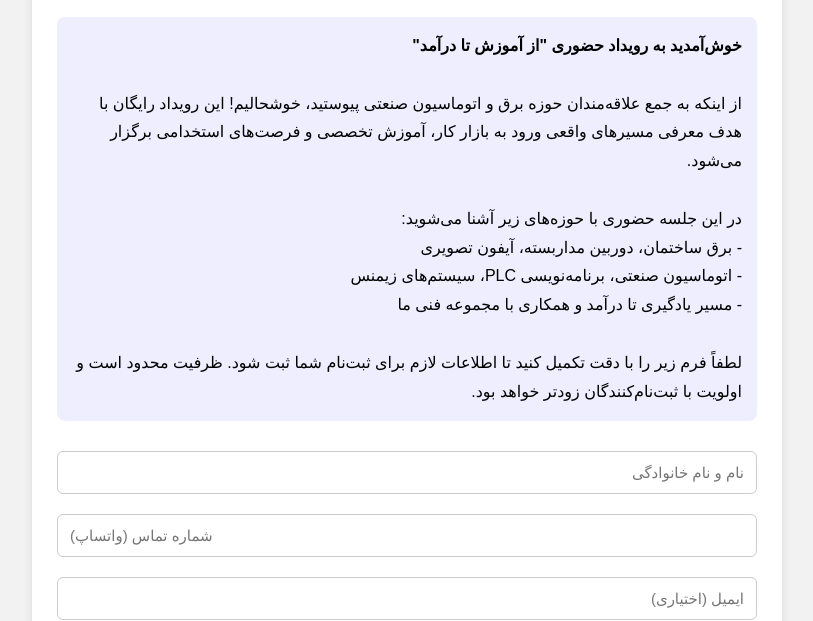
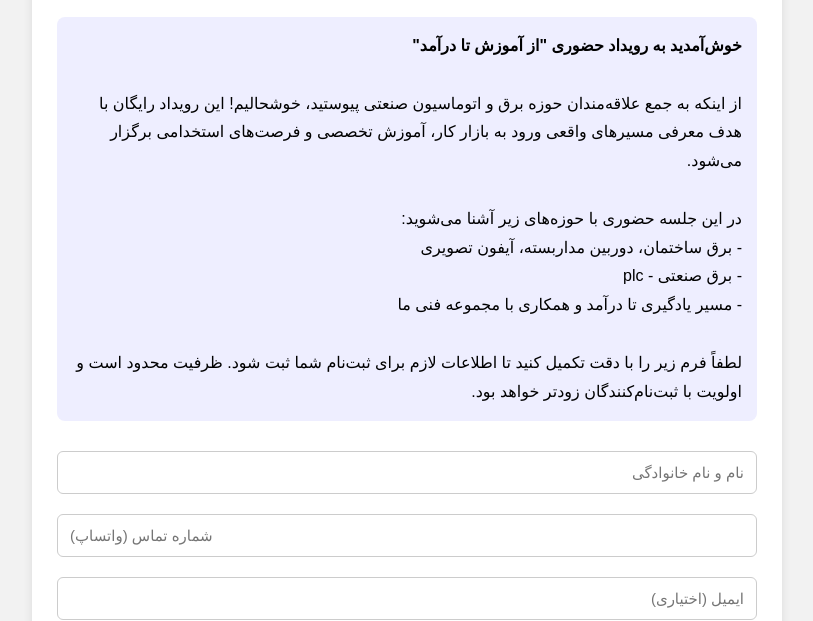
Before and after one commit to mohadesehetaat-debug/bargh-event, a plain HTML site: page index.html in a window 1280 px wide. Shown: the part 556-1177 px from the top of the page, without its empty margins (233-1046 px from the left). Drawn offline with Linux system fonts and the light colour scheme.

Commit message:
Update index.html

```diff
--- a/index.html
+++ b/index.html
@@ -70,7 +70,7 @@
       این رویداد رایگان با هدف معرفی مسیرهای واقعی ورود به بازار کار، آموزش تخصصی و فرصت‌های استخدامی برگزار می‌شود.<br><br>
       در این جلسه حضوری با حوزه‌های زیر آشنا می‌شوید:<br>
       - برق ساختمان، دوربین مداربسته، آیفون تصویری<br>
-      - اتوماسیون صنعتی، برنامه‌نویسی PLC، سیستم‌های زیمنس<br>
+      - برق صنعتی - plc<br>
       - مسیر یادگیری تا درآمد و همکاری با مجموعه فنی ما<br><br>
       لطفاً فرم زیر را با دقت تکمیل کنید تا اطلاعات لازم برای ثبت‌نام شما ثبت شود.
       ظرفیت محدود است و اولویت با ثبت‌نام‌کنندگان زودتر خواهد بود.
```
